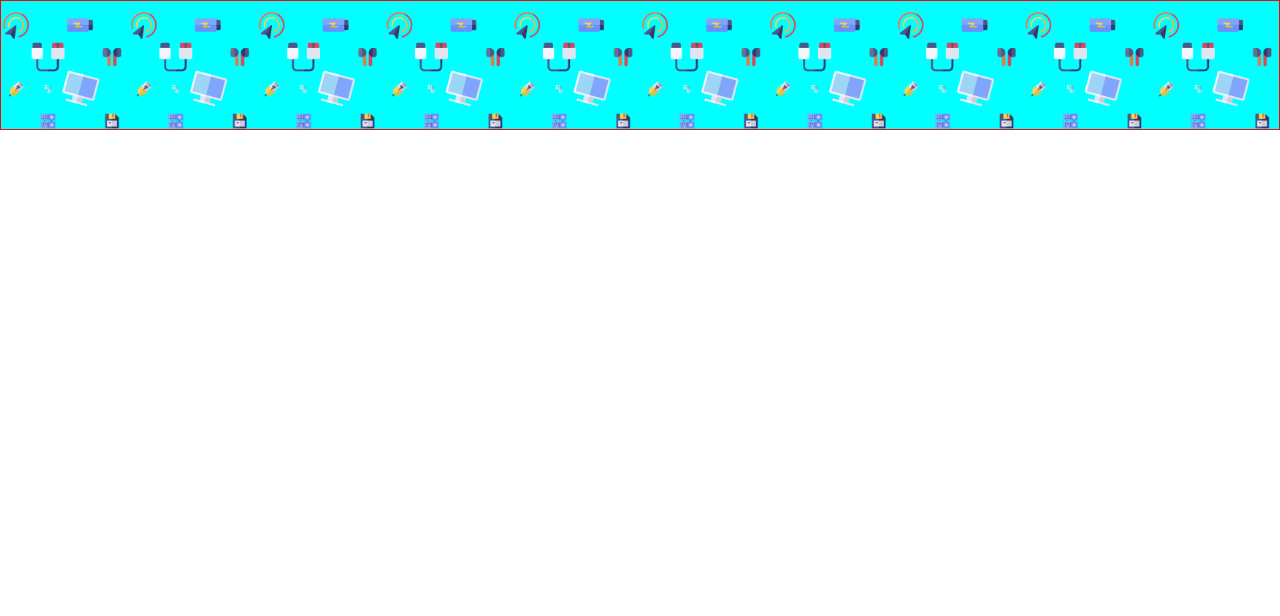
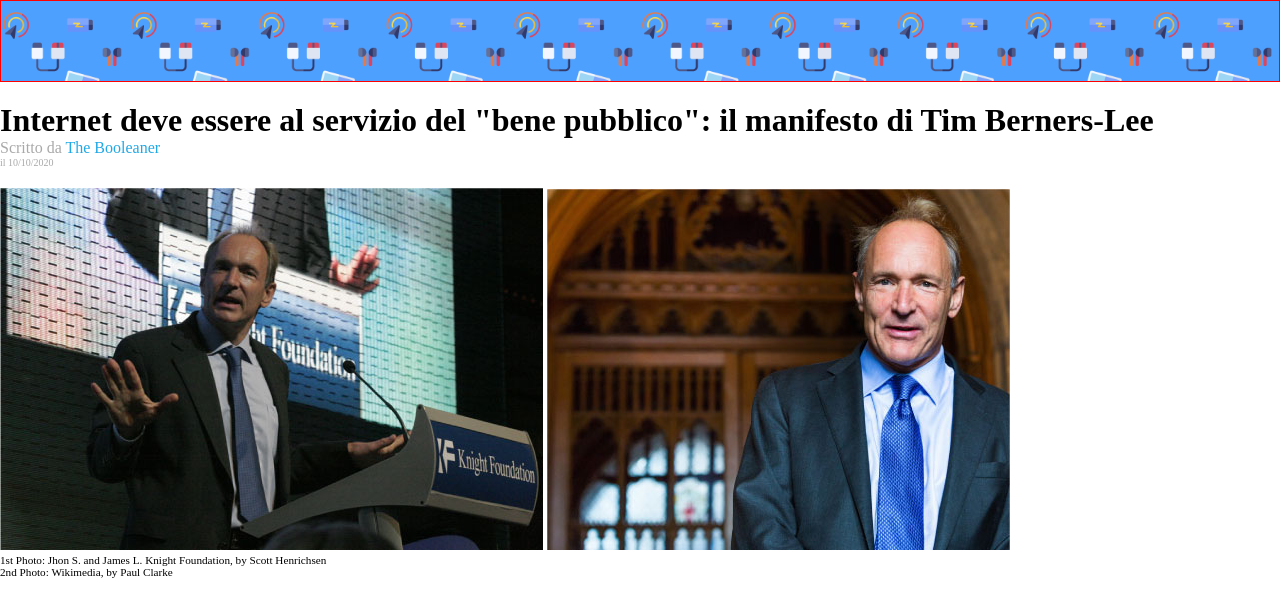
Before and after one commit to SimonePavone97/html-css-booleaner, a plain HTML site: page index.html in a window 1280 px wide. Drawn offline with Linux system fonts and the light colour scheme.

Commit message:
fino ad inserimento img Tim

```diff
--- a/asset/css/style.css
+++ b/asset/css/style.css
@@ -4,12 +4,31 @@
     box-sizing: border-box;
 }
 
+
 .immaginealta{
     border: 1px solid red;
-    padding: 5%;
-    height: 40%;
+    padding: 40px;
     background-image: url(../img/img/pattern.png);
     background-size: contain;
     background-size: 20%;
-    background-color: cyan;
+    background-color: #4EA0FF;
+    margin-bottom: 20px;
 }
+
+#ctheboo{
+    color: #20A9E5;
+}
+
+.cthep{
+    color: darkgray;
+}
+
+.cthe{
+    color: darkgray;
+    font-size: 10px;
+    margin-bottom: 20px;
+}
+
+.descrizione-foto{
+    font-size: 0.7rem;
+}
--- a/index.html
+++ b/index.html
@@ -8,13 +8,23 @@
     <title>The Booleaner</title>
 </head>
 <body>
-    <div class="immaginealta">
 
+    <header>
+    <div class="immaginealta"></div>
+    <h1>Internet deve essere al servizio del "bene pubblico": il manifesto di Tim Berners-Lee</h1>
+    <p class="cthep">Scritto da <span id="ctheboo">The Booleaner</span></p>
+    <p class="cthe">il 10/10/2020</p>
+    <img src="./asset/img/img/tim-1.jpg" alt="Tim in conferenza">
+    <img src="./asset/img/img/tim-2.jpg" alt="Tim in posa">
+    <div class="descrizione-foto">
+        <p>1st Photo: Jhon S. and James L. Knight Foundation, by Scott Henrichsen</p>
+        <p>2nd Photo: Wikimedia, by Paul Clarke</p>
     </div>
-    <header>
 
     </header>
-    <main></main>
+    <main>
+
+    </main>
     <footer></footer>
 </body>
 </html>
```
